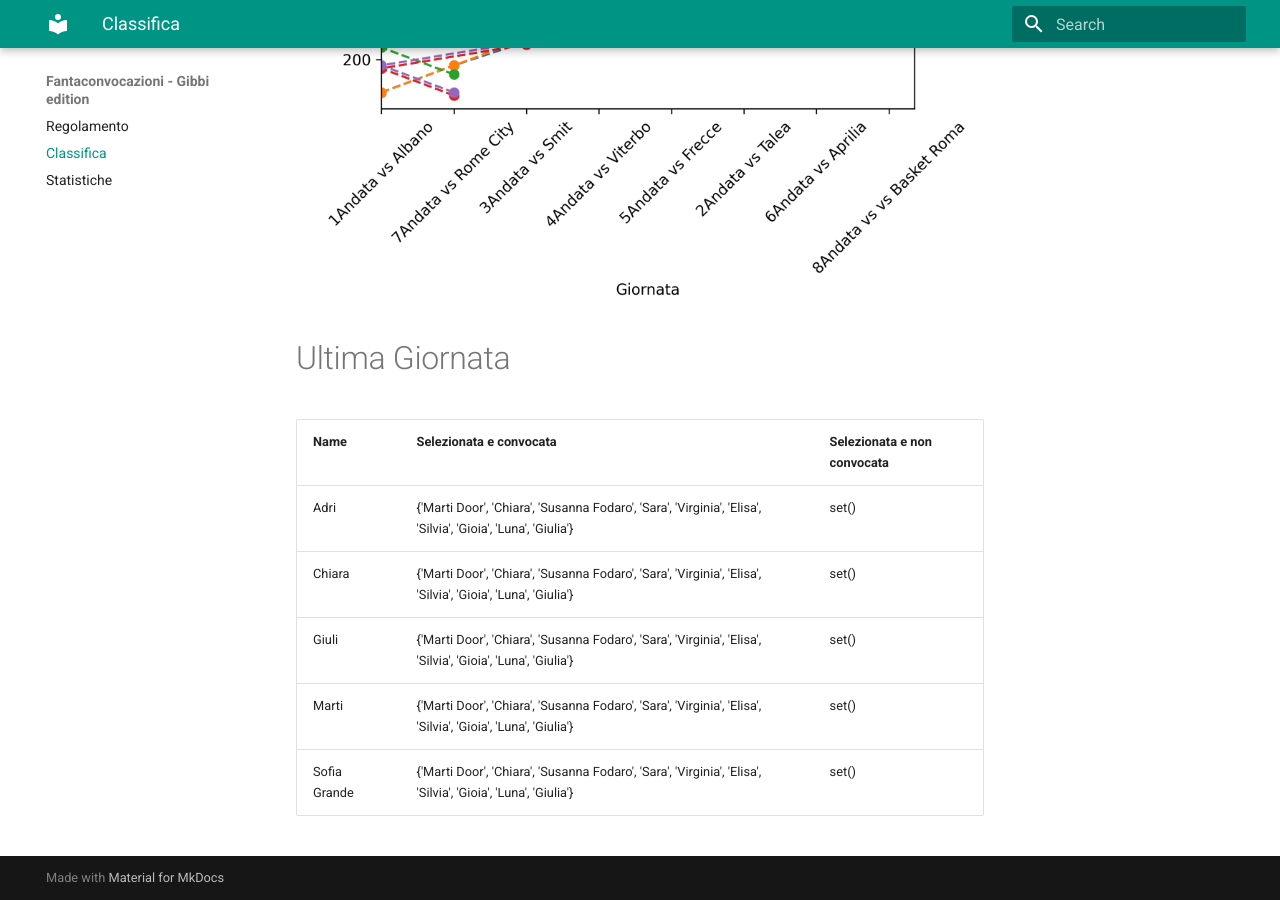
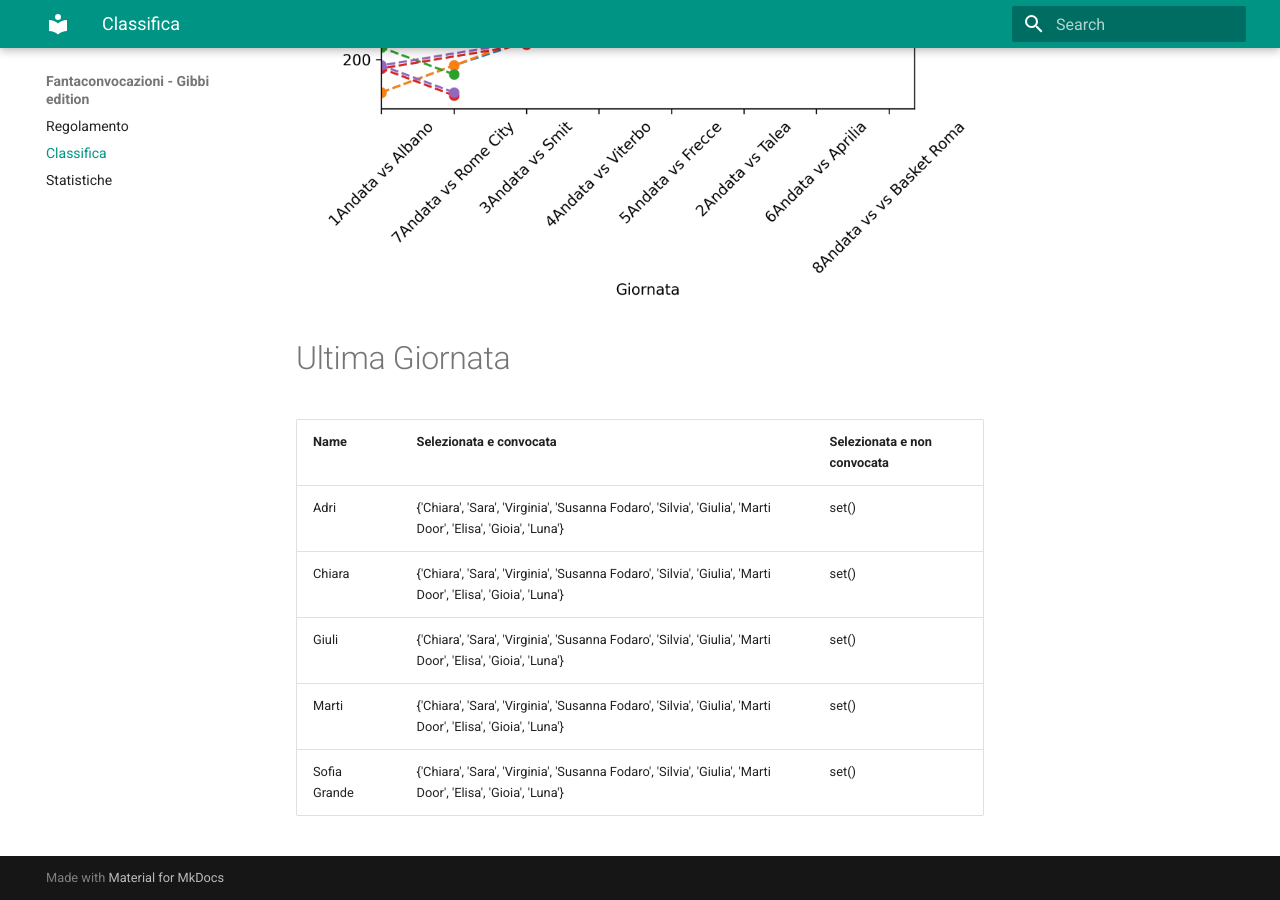
Before and after one commit to martinig94/fantagibbi, an MkDocs documentation site: the page built from docs/Classifica.md, in a window 1280 px wide and 900 px high, scrolled down 810 px. Built offline with MkDocs 1.6.1 and Material for MkDocs 9.7.7, drawn with Linux system fonts in a browser that asks for light colours.

Commit message:
Auto-update from main.py

```diff
--- a/docs/Classifica.md
+++ b/docs/Classifica.md
@@ -18,9 +18,9 @@
 <!-- START_TABLE CORRECT -->
 | Name         | Selezionata e convocata                                                                                      | Selezionata e non convocata   |
 |:-------------|:-------------------------------------------------------------------------------------------------------------|:------------------------------|
-| Adri         | {'Marti Door', 'Chiara', 'Susanna Fodaro', 'Sara', 'Virginia', 'Elisa', 'Silvia', 'Gioia', 'Luna', 'Giulia'} | set()                         |
-| Chiara       | {'Marti Door', 'Chiara', 'Susanna Fodaro', 'Sara', 'Virginia', 'Elisa', 'Silvia', 'Gioia', 'Luna', 'Giulia'} | set()                         |
-| Giuli        | {'Marti Door', 'Chiara', 'Susanna Fodaro', 'Sara', 'Virginia', 'Elisa', 'Silvia', 'Gioia', 'Luna', 'Giulia'} | set()                         |
-| Marti        | {'Marti Door', 'Chiara', 'Susanna Fodaro', 'Sara', 'Virginia', 'Elisa', 'Silvia', 'Gioia', 'Luna', 'Giulia'} | set()                         |
-| Sofia Grande | {'Marti Door', 'Chiara', 'Susanna Fodaro', 'Sara', 'Virginia', 'Elisa', 'Silvia', 'Gioia', 'Luna', 'Giulia'} | set()                         |
+| Adri         | {'Chiara', 'Sara', 'Virginia', 'Susanna Fodaro', 'Silvia', 'Giulia', 'Marti Door', 'Elisa', 'Gioia', 'Luna'} | set()                         |
+| Chiara       | {'Chiara', 'Sara', 'Virginia', 'Susanna Fodaro', 'Silvia', 'Giulia', 'Marti Door', 'Elisa', 'Gioia', 'Luna'} | set()                         |
+| Giuli        | {'Chiara', 'Sara', 'Virginia', 'Susanna Fodaro', 'Silvia', 'Giulia', 'Marti Door', 'Elisa', 'Gioia', 'Luna'} | set()                         |
+| Marti        | {'Chiara', 'Sara', 'Virginia', 'Susanna Fodaro', 'Silvia', 'Giulia', 'Marti Door', 'Elisa', 'Gioia', 'Luna'} | set()                         |
+| Sofia Grande | {'Chiara', 'Sara', 'Virginia', 'Susanna Fodaro', 'Silvia', 'Giulia', 'Marti Door', 'Elisa', 'Gioia', 'Luna'} | set()                         |
 <!-- END_TABLE CORRECT -->
```
